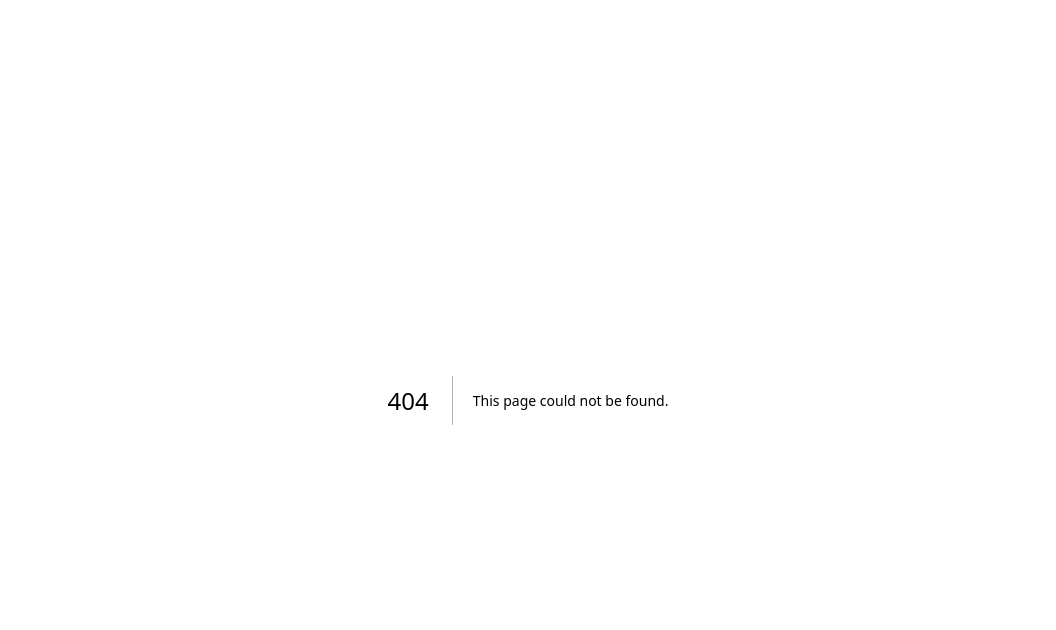
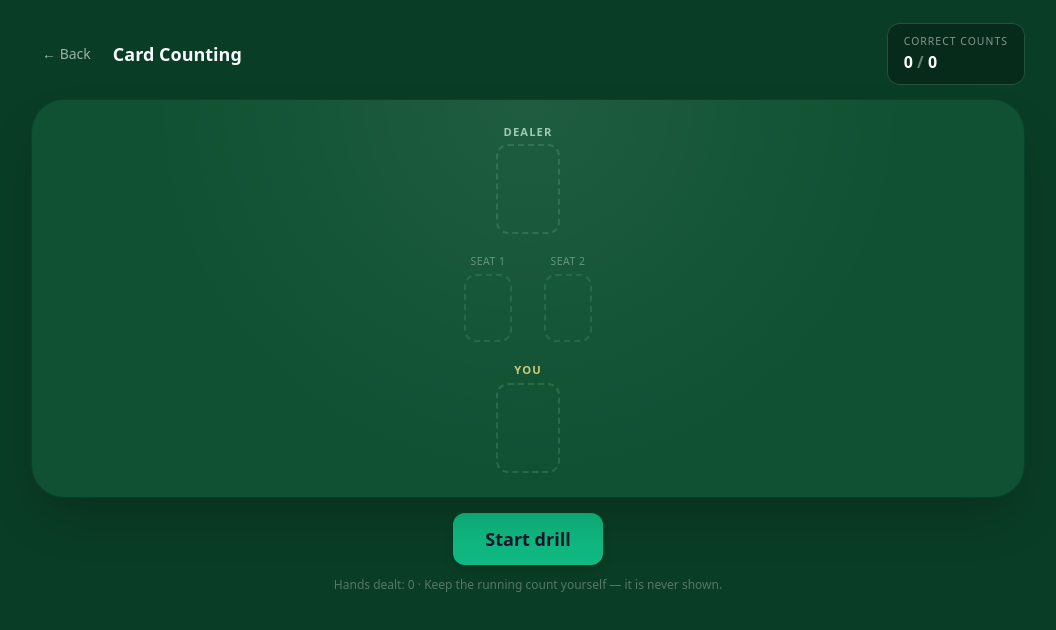
Before and after one commit to amirshah07/blackjack-trainer, a Next.js app: page /counting in a window 1280 px wide. Before the commit this address had no page. Shown: the top 630 px of the page, without its empty margins (112-1168 px from the left). Built offline with nearby package versions, Linux system fonts and the light colour scheme.

Commit message:
add Card Counting drill with reveal-on-wrong check-ins

```diff
--- /dev/null
+++ b/src/app/counting/CardCountingGame.tsx
@@ -0,0 +1,111 @@
+'use client';
+
+import { useEffect, useState, useCallback, useRef } from 'react';
+import { useGame } from '@/game/useGame';
+import { useConfig } from '@/game/useConfig';
+import { getStats, logResult, clearStats, type Tally } from '@/storage/session';
+import { Table } from '@/components/Table';
+import { Toast } from '@/components/Toast';
+import { StatsPanel } from '@/components/StatsPanel';
+import { TableFrame } from '@/components/TableFrame';
+import { CountCheckModal } from '@/components/CountCheckModal';
+import { SPEED_MS } from '@/game/types';
+
+export function CardCountingGame() {
+  const config = useConfig();
+  const game = useGame('counting', config);
+  const { state } = game;
+
+  const [tally, setTally] = useState<Tally>({ correct: 0, total: 0 });
+  const [running, setRunning] = useState(false);
+  useEffect(() => setTally(getStats('counting')), []);
+
+  const check = state.lastCountCheck;
+
+  // Log each check exactly once, keyed on the check object identity.
+  useEffect(() => {
+    if (!check) return;
+    setTally(logResult('counting', check.wasCorrect));
+  }, [check]);
+
+  /**
+   * Auto-deal loop. The drill runs continuously - cards keep coming at the
+   * configured speed until a check-in pauses it or the user stops.
+   */
+  const dealDelay = SPEED_MS[config.speed] * 2;
+  const timer = useRef<ReturnType<typeof setTimeout> | null>(null);
+
+  useEffect(() => {
+    if (!running) return;
+    // Only start the next hand from a terminal phase; the useGame hook drives
+    // the seats/dealer/settlement steps on its own timers.
+    const terminal = state.phase === 'idle' || state.phase === 'resolved';
+    if (!terminal) return;
+
+    timer.current = setTimeout(() => game.newHand(), dealDelay);
+    return () => {
+      if (timer.current) clearTimeout(timer.current);
+    };
+  }, [running, state.phase, state.handsPlayed, dealDelay, game]);
+
+  // A check-in interrupts the loop until it is answered.
+  const paused = state.phase === 'countCheck';
+
+  const handleSubmit = useCallback(
+    (guess: number) => game.submitCount(guess),
+    [game],
+  );
+
+  const handleReset = useCallback(() => {
+    clearStats('counting');
+    setTally({ correct: 0, total: 0 });
+  }, []);
+
+  return (
+    <TableFrame
+      title="Card Counting"
+      aside={<StatsPanel tally={tally} label="Correct counts" onReset={handleReset} />}
+    >
+      <Table state={state} />
+
+      <div className="flex min-h-[4.5rem] flex-col items-center justify-center gap-3">
+        <button
+          onClick={() => setRunning((r) => !r)}
+          className={[
+            'rounded-xl px-8 py-3 text-lg font-semibold shadow-lg transition',
+            running
+              ? 'bg-rose-600 text-white hover:bg-rose-500'
+              : 'bg-emerald-500 text-slate-900 hover:bg-emerald-400',
+          ].join(' ')}
+        >
+          {running ? 'Pause' : state.handsPlayed > 0 ? 'Resume' : 'Start drill'}
+        </button>
+
+        <p className="text-xs text-white/30">
+          Hands dealt: <span className="tabular-nums">{state.handsPlayed}</span>
+          {' · '}
+          Keep the running count yourself — it is never shown.
+        </p>
+      </div>
+
+      {paused && <CountCheckModal onSubmit={handleSubmit} />}
+
+      {check && (
+        <Toast
+          kind={check.wasCorrect ? 'correct' : 'wrong'}
+          title={
+            check.wasCorrect
+              ? `Correct — true count is ${check.actual}`
+              : `Wrong — true count is ${check.actual}, you said ${check.guess}`
+          }
+          detail={
+            check.wasCorrect
+              ? undefined
+              : `Running count is ${check.running}, decks remaining is ${check.decksRemaining}, so true count is ${check.actual}.`
+          }
+          onDismiss={game.dismissCountCheck}
+        />
+      )}
+    </TableFrame>
+  );
+}
--- /dev/null
+++ b/src/app/counting/page.tsx
@@ -0,0 +1,10 @@
+import { Suspense } from 'react';
+import { CardCountingGame } from './CardCountingGame';
+
+export default function CardCountingPage() {
+  return (
+    <Suspense fallback={<main className="p-8 text-white/50">Loading…</main>}>
+      <CardCountingGame />
+    </Suspense>
+  );
+}
--- /dev/null
+++ b/src/components/CountCheckModal.tsx
@@ -0,0 +1,64 @@
+'use client';
+
+import { useState, useRef, useEffect } from 'react';
+
+export type CountCheckModalProps = {
+  onSubmit: (guess: number) => void;
+};
+
+/**
+ * Pauses the drill for a true-count estimate.
+ *
+ * Deliberately shows nothing but the prompt: no running count, no decks
+ * remaining, no card history. The whole point is that the user has been
+ * tracking it themselves.
+ */
+export function CountCheckModal({ onSubmit }: CountCheckModalProps) {
+  const [value, setValue] = useState('');
+  const inputRef = useRef<HTMLInputElement>(null);
+
+  useEffect(() => {
+    inputRef.current?.focus();
+  }, []);
+
+  function submit(e: React.FormEvent) {
+    e.preventDefault();
+    const n = Number(value);
+    if (!Number.isFinite(n) || value.trim() === '') return;
+    onSubmit(Math.round(n));
+  }
+
+  return (
+    <div className="fixed inset-0 z-40 flex items-center justify-center bg-black/60 backdrop-blur-sm">
+      <form
+        onSubmit={submit}
+        className="w-[min(90vw,22rem)] rounded-2xl bg-slate-900 p-6 shadow-2xl ring-1 ring-white/15"
+      >
+        <h2 className="text-lg font-semibold">What&rsquo;s the true count?</h2>
+        <p className="mt-1 text-sm text-white/55">
+          Running count ÷ decks remaining, rounded to the nearest whole number.
+        </p>
+
+        <input
+          ref={inputRef}
+          type="number"
+          inputMode="numeric"
+          step={1}
+          value={value}
+          onChange={(e) => setValue(e.target.value)}
+          placeholder="0"
+          aria-label="True count estimate"
+          className="mt-4 w-full rounded-lg bg-black/40 px-4 py-3 text-center text-2xl font-semibold tabular-nums text-white outline-none ring-1 ring-white/15 focus:ring-2 focus:ring-amber-300"
+        />
+
+        <button
+          type="submit"
+          disabled={value.trim() === ''}
+          className="mt-4 w-full rounded-lg bg-amber-300 px-4 py-3 font-semibold text-slate-900 transition hover:bg-amber-200 disabled:cursor-not-allowed disabled:bg-slate-700 disabled:text-white/40"
+        >
+          Submit
+        </button>
+      </form>
+    </div>
+  );
+}
--- a/src/game/reducer.ts
+++ b/src/game/reducer.ts
@@ -1,4 +1,4 @@
-import { createShuffledShoe, deal, needsReshuffle, decksRemaining } from '@/domain/deck';
+import { createShuffledShoe, deal, needsReshuffle } from '@/domain/deck';
 import { handValue, isBlackjack, isBust, canSplit, canDouble } from '@/domain/hand';
 import { dealerShouldHit, settle, PAYOUT } from '@/domain/rules';
 import { getCorrectAction, upcardValue } from '@/domain/strategy';
@@ -172,22 +172,38 @@ function startNewHand(state: GameState, rng: Rng): GameState {
   // A natural on either side ends the hand immediately.
   const immediate = playerHand.status === 'blackjack' || dealerBJ;
 
+  // Counting mode is a pure observation drill: the user makes no play
+  // decisions, so their seat auto-plays with the others and the hand flows
+  // straight through to the seats phase.
+  const skipPlayerTurn = state.mode === 'counting';
+
+  /**
+   * A natural on either side ends the hand before anyone acts. Nobody gets a
+   * turn, so PLAY_SEATS never runs - close out every hand here instead, or the
+   * table is left showing seats frozen mid-hand.
+   */
+  const closeOut = (h: Hand): Hand =>
+    h.status === 'active' ? { ...h, status: 'stood' } : h;
+
   return {
     ...state,
     shoe,
     discardCount,
     runningCount: running,
     pendingReshuffle: false,
-    playerHands: [playerHand],
+    playerHands: [immediate ? closeOut(playerHand) : playerHand],
     activeHandIndex: 0,
-    seats: seats.map((s) => ({ ...s, hands: s.hands.map(restatus) })),
+    seats: seats.map((s) => ({
+      ...s,
+      hands: s.hands.map((h) => (immediate ? closeOut(restatus(h)) : restatus(h))),
+    })),
     dealerHand: dealer,
     holeCardRevealed: immediate,
     // Reveal counts the hole card the moment it turns face up.
     ...(immediate
       ? { runningCount: updateRunningCount(running, [dealer.cards[1]]) }
       : {}),
-    phase: immediate ? 'dealerTurn' : 'playerTurn',
+    phase: immediate ? 'dealerTurn' : skipPlayerTurn ? 'seatsTurn' : 'playerTurn',
     lastDecision: null,
     lastCountCheck: null,
   };
@@ -296,14 +312,28 @@ function applyPlayerAction(state: GameState, action: Action, rng: Rng): GameStat
   return finished ? advanceHand(next) : next;
 }
 
-/** Auto-plays every other seat to completion, then hands off to the dealer. */
-function playSeats(state: GameState, rng: Rng): GameState {
-  let shoe = state.shoe;
-  let running = state.runningCount;
-  const upcard = upcardOf(state);
-
-  const seats: Seat[] = state.seats.map((seat) => {
-    const hands: Hand[] = [...seat.hands];
+/**
+ * Auto-plays every other seat to completion, then hands off to the dealer.
+ *
+ * In counting mode the user's own hand is auto-played here too - there are no
+ * play decisions in that drill, only card observation.
+ */
+/**
+ * Plays a set of hands to completion with the basic-strategy bot.
+ *
+ * Shared by the non-interactive seats and - in counting mode - by the user's
+ * own hand, so both resolve by exactly the same rules.
+ */
+function autoPlayHands(
+  input: Hand[],
+  upcard: Upcard,
+  startShoe: Shoe,
+  startRunning: number,
+  rng: Rng,
+): { hands: Hand[]; shoe: Shoe; running: number } {
+  const hands = [...input];
+  let shoe = startShoe;
+  let running = startRunning;
 
   for (let i = 0; i < hands.length; i++) {
     let guard = 0;
@@ -320,7 +350,7 @@ function playSeats(state: GameState, rng: Rng): GameState {
         const c2 = dealCounted(shoe, running, rng); shoe = c2.shoe; running = c2.running;
 
         const mk = (card: Card, other: Card): Hand => {
-            const nh: Hand = { ...emptyHand(), cards: [other, card], fromSplit: true };
+          const nh: Hand = { ...emptyHand(h.bet), cards: [other, card], fromSplit: true };
           return isAces ? { ...nh, status: 'stood' } : restatus(nh);
         };
         hands.splice(i, 1, mk(c1.card, a), mk(c2.card, b));
@@ -340,10 +370,32 @@ function playSeats(state: GameState, rng: Rng): GameState {
       }
     }
   }
-    return { ...seat, hands };
+
+  return { hands, shoe, running };
+}
+
+function playSeats(state: GameState, rng: Rng): GameState {
+  let shoe = state.shoe;
+  let running = state.runningCount;
+  const upcard = upcardOf(state);
+
+  const seats: Seat[] = state.seats.map((seat) => {
+    const res = autoPlayHands(seat.hands, upcard, shoe, running, rng);
+    shoe = res.shoe;
+    running = res.running;
+    return { ...seat, hands: res.hands };
   });
 
-  return { ...state, seats, shoe, runningCount: running, phase: 'dealerTurn' };
+  // Counting mode: the user has no decisions, so their hand resolves here too.
+  let playerHands = state.playerHands;
+  if (state.mode === 'counting') {
+    const res = autoPlayHands(state.playerHands, upcard, shoe, running, rng);
+    playerHands = res.hands;
+    shoe = res.shoe;
+    running = res.running;
+  }
+
+  return { ...state, seats, playerHands, shoe, runningCount: running, phase: 'dealerTurn' };
 }
 
 /** Reveals the hole card and draws to the fixed stand-on-soft-17 rule. */
@@ -418,8 +470,17 @@ function settleRound(state: GameState): GameState {
 }
 
 function submitCount(state: GameState, guess: number, rng: Rng): GameState {
+  /**
+   * Grade against the SAME half-deck estimate the reveal quotes back.
+   *
+   * Using exact decks-remaining to grade while showing a rounded figure makes
+   * the breakdown contradict its own answer ("running 2, decks 0.5, so true
+   * count 3"), and marks a correctly-counting user wrong. Half-deck estimation
+   * is how counting is actually done at a table, so it is what we teach and
+   * what we score.
+   */
   const decksLeft = estimatedDecksRemaining(state.shoe);
-  const actual = trueCount(state.runningCount, decksRemaining(state.shoe));
+  const actual = trueCount(state.runningCount, decksLeft);
 
   return {
     ...state,
```
Also changed, not shown: 1 other file (tests, documents, lock files or other folders). Lines whose indentation alone changed are shown as unchanged.
